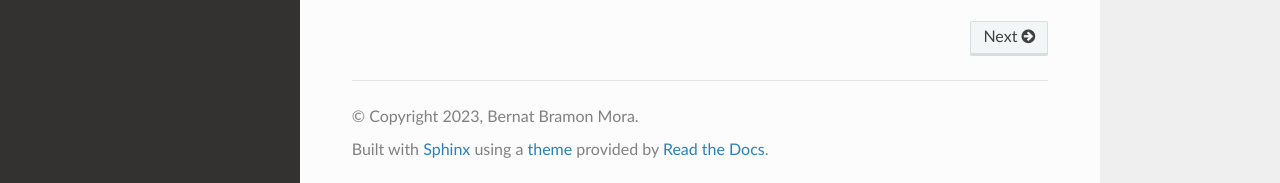
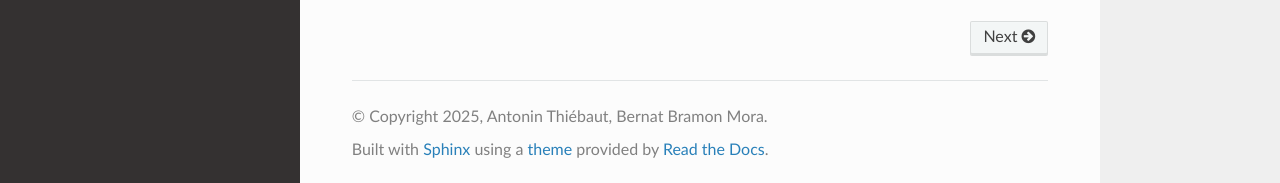
Before and after one commit to bdsc-tds/cellxhaustive, a Sphinx documentation site: the page built from docs/index.md, in a window 1280 px wide and 900 px high, scrolled down 5585 px. Shown: the part 714-897 px from the top of the window. Built offline with Sphinx 7.4.7 and the Read the Docs theme 3.1.0, drawn with Linux system fonts in a browser that asks for light colours; pages that are not in the unit, such as notebooks, are missing from menus.

Commit message:
Update docs

```diff
--- a/docs/conf.py
+++ b/docs/conf.py
@@ -7,8 +7,8 @@
 # -- Project information -----------------------------------------------------
 
 project = u"cellxhaustive"
-copyright = u"2023, Bernat Bramon Mora"
-author = u"Bernat Bramon Mora"
+copyright = u"2025, Antonin Thiébaut, Bernat Bramon Mora"
+author = u"Antonin Thiébaut, Bernat Bramon Mora"
 
 # -- General configuration ---------------------------------------------------
 
--- a/pyproject.toml
+++ b/pyproject.toml
@@ -4,7 +4,7 @@ version = "1.0.0"
 description = "A Python package for performing an exhaustive search of cell phenotypes"
 keywords = ["cell annotations", "cite-seq", "single cell"]
 authors = ["Antonin Thiébaut <antonin.thiebaut57@gmail.com>", "Bernat Bramon Mora <bernat.bramon@gmail.com>"]
-maintainers = ["Antonin Thiébaut <antonin.thiebaut57@gmail.com>", "Bernat Bramon Mora <bernat.bramon@gmail.com>"]
+maintainers = ["Antonin Thiébaut <antonin.thiebaut57@gmail.com>"]
 license = "MIT"
 readme = "README.md"
 include = ["CHANGELOG.md", "CONDUCT.md", "CONTRIBUTING.md"]
```
